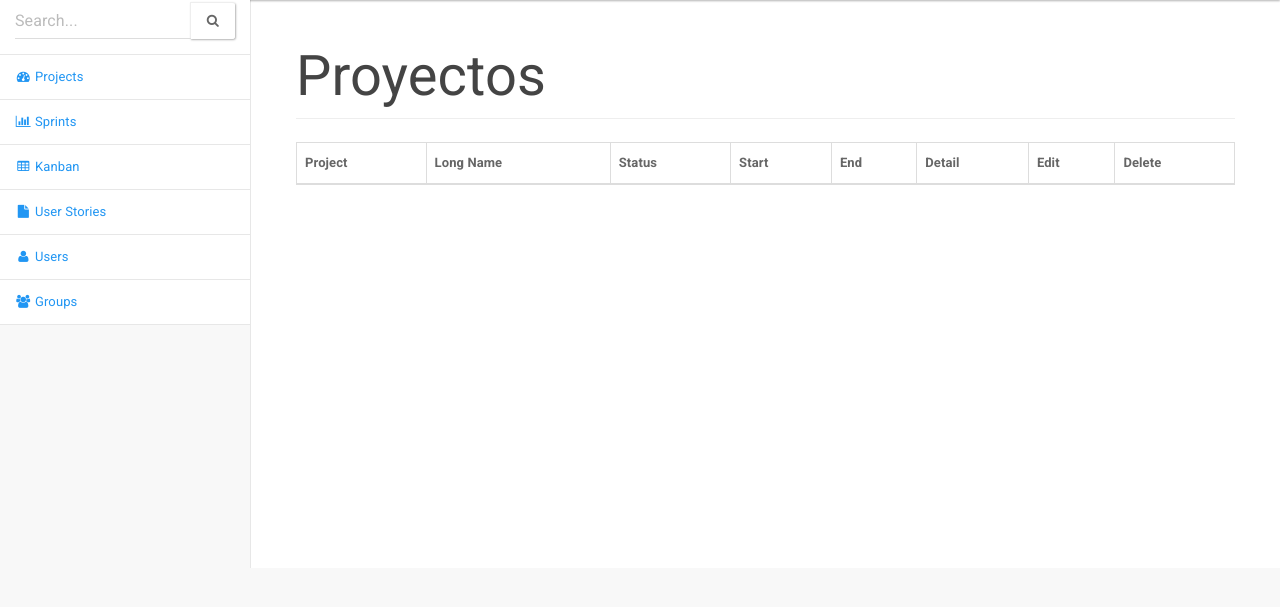
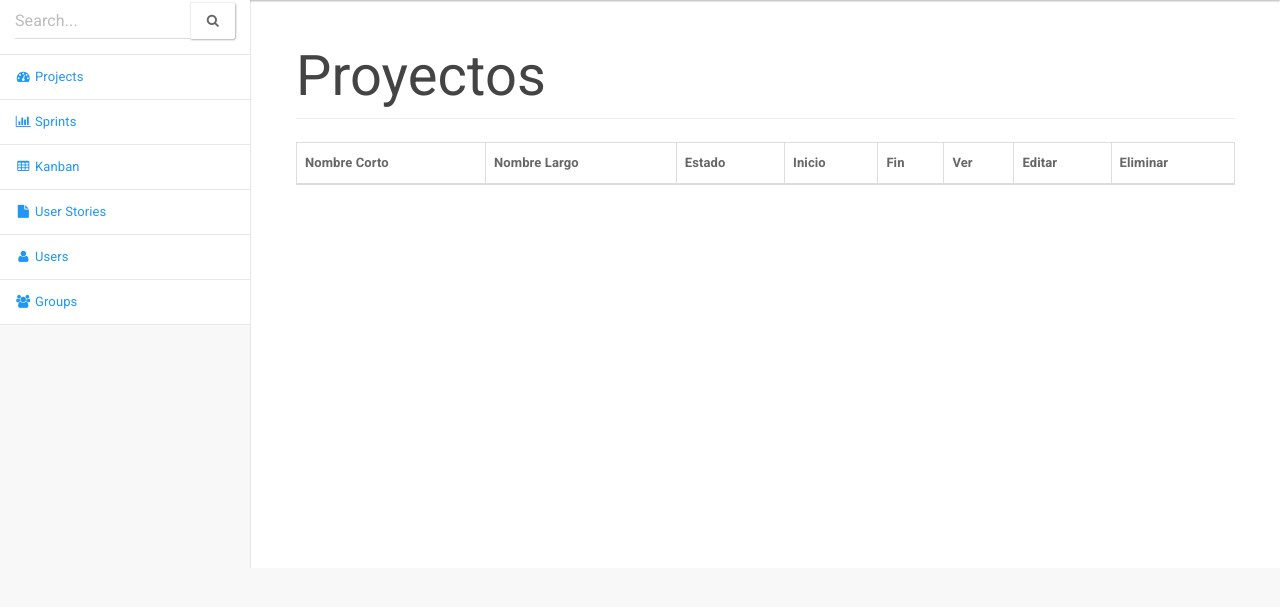
Before and after one commit to Darthcjba/GCC, a Django app: page /projects/ in a window 1280 px wide. Shown: the part 64-671 px from the top of the page. Run offline with Django 3.2, Linux system fonts and the light colour scheme; the visitor is signed in with stand-in values (Sample User, id 1); data that the repository does not hold is empty; parts of the project's set-up code (start-up, migrations or seed data) failed here and were passed over; some libraries are stand-ins or nearby versions.

Commit message:
Agregando titulos

```diff
--- a/project/templates/project/home.html
+++ b/project/templates/project/home.html
@@ -1,4 +1,5 @@
 {% extends 'project/base.html' %}
+{% block title %}Home{% endblock %}
 {% block header %}Projectium{% endblock %}
 {% block content %}
 </div>
@@ -8,7 +9,7 @@
                     <div class="jumbotron">
                         <h1>More than just a Project Manager</h1>
                         <p>Lorem ipsum dolor sit amet, consectetur adipiscing elit. Vestibulum tincidunt est vitae ultrices accumsan. Aliquam ornare lacus adipiscing, posuere lectus et, fringilla augue. Lorem ipsum dolor sit amet, consectetur adipiscing elit. Vestibulum tincidunt est vitae ultrices accumsan. Aliquam ornare lacus adipiscing.</p>
-                        <p><a class="btn btn-primary btn-lg" role="button">Learn more</a>
+                        <p><a class="btn btn-primary btn-lg" role="button">Empezar con Projectium</a>
                         </p>
                     </div>
                 </div>
--- a/project/templates/project/password_change.html
+++ b/project/templates/project/password_change.html
@@ -1,5 +1,5 @@
 {% extends 'project/base.html' %}
-
+{% block title %}Cambiar Password{% endblock %}
 {% block header %}Cambiar Password{% endblock %}
 {% block content %}
 
--- a/project/templates/project/project_detail.html
+++ b/project/templates/project/project_detail.html
@@ -1,5 +1,5 @@
 {% extends 'project/base.html' %}
-
+{% block title %}Ver Proyecto{% endblock %}
 {% block title %}{{ project.nombre_corto }}{% endblock %}
 
 {% block header %}{{ project.nombre_largo }}: {{ project.nombre_corto }}{% endblock %}
--- a/project/templates/project/project_list.html
+++ b/project/templates/project/project_list.html
@@ -1,20 +1,20 @@
 {% extends 'project/base.html' %}
 {% load staticfiles %}
-
+{% block title %}Proyectos{% endblock %}
 {% block header %}Proyectos{% endblock %}
 {% block content %}
 <div class="dataTable_wrapper">
     <table class="table table-striped table-bordered table-hover" id="dataTables-example">
         <thead>
             <tr>
-                <th>Project</th>
-                <th>Long Name</th>
-                <th>Status</th>
-                <th>Start</th>
-                <th>End</th>
-                <th>Detail</th>
-                <th>Edit</th>
-                <th>Delete</th>
+                <th>Nombre Corto</th>
+                <th>Nombre Largo</th>
+                <th>Estado</th>
+                <th>Inicio</th>
+                <th>Fin</th>
+                <th>Ver</th>
+                <th>Editar</th>
+                <th>Eliminar</th>
             </tr>
         </thead>
         <tbody>
@@ -22,7 +22,7 @@
             <tr class="odd gradeX">
                 <td>{{ p.nombre_corto }}</td>
                 <td>{{ p.nombre_largo }}</td>
-                <td>{{ p.estado }}</td>
+                <td>{{ p.get_estado_display }}</td>
                 <td>{{ p.inicio }}</td>
                 <td>{{ p.fin }}</td>
                 <td ><a href="#"><i class="fa fa-eye fa-fw"></i></a> </td>
--- a/project/templates/project/rol_delete.html
+++ b/project/templates/project/rol_delete.html
@@ -1,5 +1,5 @@
 {% extends 'project/base.html' %}
-
+{% block title %}Elminar Rol{% endblock %}
 {% block title %}{{ rol.name }}{% endblock %}
 
 {% block header %}{{ rol.name }}{% endblock %}
--- a/project/templates/project/rol_detail.html
+++ b/project/templates/project/rol_detail.html
@@ -1,5 +1,5 @@
 {% extends 'project/base.html' %}
-
+{% block title %}Ver Rol{% endblock %}
 {% block title %}{{ rol.name }}{% endblock %}
 
 {% block header %}{{ rol.name }}{% endblock %}
--- a/project/templates/project/rol_form.html
+++ b/project/templates/project/rol_form.html
@@ -1,4 +1,5 @@
 {% extends "project/base.html" %}
+{% block title %}Formulario Rol{% endblock %}
 {% block header %}Role{% endblock %}
 {% block content %}
 
--- a/project/templates/project/user_delete.html
+++ b/project/templates/project/user_delete.html
@@ -1,5 +1,5 @@
 {% extends 'project/base.html' %}
-
+{% block title %}Eliminar Usuario{% endblock %}
 {% block title %}{{ usuario.name }}{% endblock %}
 
 {% block header %}{{ usuario.name }}{% endblock %}
--- a/project/templates/project/user_detail.html
+++ b/project/templates/project/user_detail.html
@@ -1,5 +1,5 @@
 {% extends 'project/base.html' %}
-
+{% block title %}Ver Usuario{% endblock %}
 {% block header %}{{ usuario.first_name | title}} {{ usuario.last_name }}{% endblock %}
 {% block content %}
 <p>Nombre: {{ usuario.first_name }}</p>
--- a/project/templates/project/user_form.html
+++ b/project/templates/project/user_form.html
@@ -1,4 +1,5 @@
 {% extends "project/base.html" %}
+{% block title %}Formulario Usuario{% endblock %}
 {% block header %}Usuario{% endblock %}
 {% block content %}
 
```
Also changed, not shown: project/templates/project/rol_list.html (+6 -6 lines), project/templates/project/user_list.html (+5 -5 lines).
